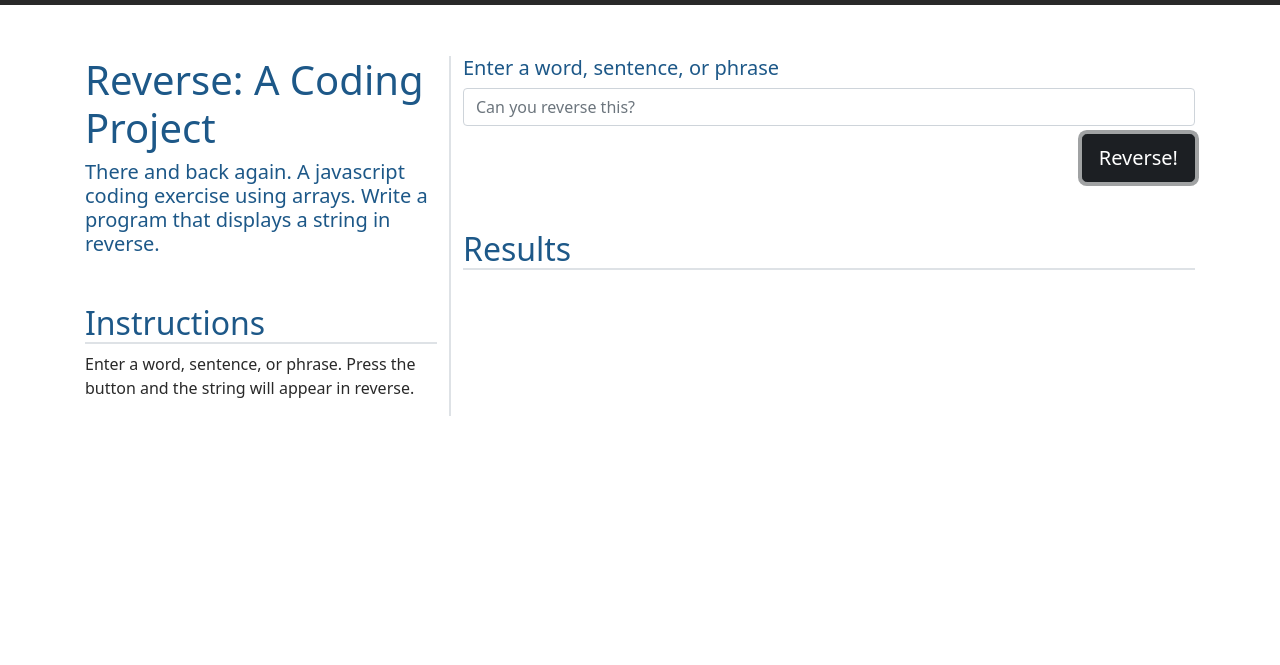
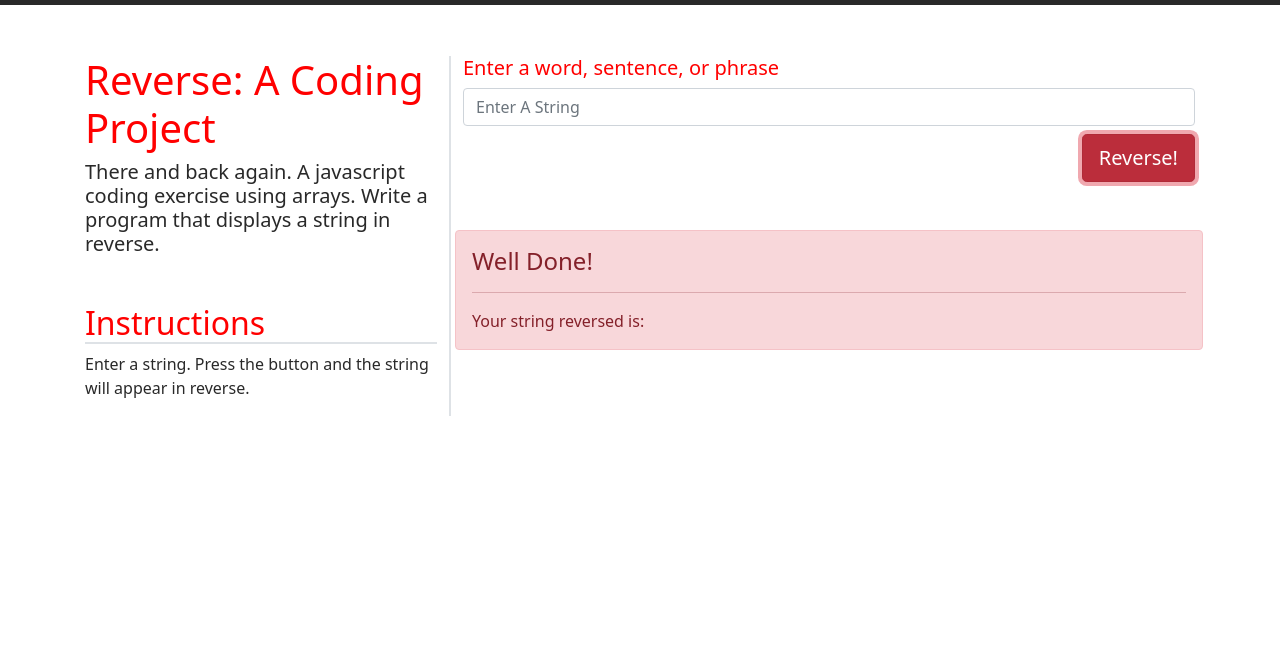
Before and after one commit to Rmassey11/Reverse, a plain HTML site: page app.html in a window 1280 px wide. Both pictures are taken after a click on the button "Reverse!". Shown: the part 52-717 px from the top of the page. Drawn offline with nearby package versions, Linux system fonts and the light colour scheme.

Commit message:
JS written
JS written for Reverse
html and css files adjusted for display

```diff
--- a/app.html
+++ b/app.html
@@ -38,7 +38,7 @@
                         <a class="nav-link" href="/code.html">The Code</a>
                     </li>
                     <li class="nav-item">
-                        <a class="nav-link" target="_blank" href="#">Git Repo</a>
+                        <a class="nav-link" target="_blank" href="https://github.com/Rmassey11/Reverse.git">Git Repo</a>
                     </li>
                     <li class="nav-item">
                         <a class="nav-link" target="_blank" href="#">About</a>
@@ -58,28 +58,27 @@
                         that displays a string in reverse.
                 </h4>
                 <h2 class="mt-5 border-bottom border-2">Instructions</h2>
-                <p>Enter a word, sentence, or phrase. Press the button and the string will appear in reverse.</p>
+                <p>Enter a string. Press the button and the string will appear in reverse.</p>
             </div>
             <div class="col col-lg-8">
                 <div>
                     <h5>Enter a word, sentence, or phrase</h5>
                     <form class="row gy-2 gx-3">
                         <div class="col">
-                            <input id="startString" type="text" class="form-control" placeholder="Can you reverse this?"
-                            aria-label="String">
+                            <input id="userString" type="text" class="form-control" placeholder="Enter A String"
+                            aria-label="Enter A String">
                         </div>
                         <div class="col-12 d-flex justify-content-end">
-                            <button id="btnSubmit" type="button" class="btn btn-dark btn-lg">Reverse!</button>
+                            <button id="btnSubmit" type="button" class="btn btn-danger btn-lg">Reverse!</button>
+                        </div>
+                        <div class="alert alert-danger mt-5 invisible fade show" id="alert" role="alert">
+                            <h4 class="alert-heading">Well Done!</h4>
+                            <hr>
+                            <p class="mb-0" id="msg">
+                                <!--Insert a Message Here-->
+                            </p>
                         </div>
                     </form>
-                    <h2 class="mt-5 border-bottom border-2">Results</h2>
-                    <div class="table-responsive">
-                        <table class="table table-striped table-sm">
-                            <tbody id="results">
-                                <!--Results Go Here-->
-                            </tbody>
-                        </table>
-                    </div>
                 </div>
             </div>
         </div>
@@ -116,6 +115,9 @@
         integrity="sha384-/bQdsTh/da6pkI1MST/rWKFNjaCP5gBSY4sEBT38Q/9RBh9AH40zEOg7Hlq2THRZ" crossorigin="anonymous">
     </script>
     <script src="/js/site.js"></script>
+    <script>
+        document.getElementById("btnSubmit").addEventListener("click", getString);
+    </script>
 </body>
 
 </html>
--- a/css/site.css
+++ b/css/site.css
@@ -17,8 +17,8 @@ footer {
     background-color:var(--dark-color);
 }
 
-h1,h2,h3,h4,h5,h6 {
-    color: var(--primary-color);
+h1,h2,h3,h5,h6 {
+    color: red;
 }
 
 main>.container {
@@ -32,7 +32,7 @@ footer .social>a{
 }
 footer .social>a:hover{
     opacity: 0.90;
-    color: var(--secondary-color);
+    color: red;
 }
 
 .bsicon{
@@ -52,7 +52,7 @@ footer .social>a:hover{
 }
 
 .checklist >li i{
-    color: var(--secondary-color);
+    color: var(--dark-color);
 }
 
 code[class*="language-"],
--- a/js/site.js
+++ b/js/site.js
@@ -1,4 +1,30 @@
-//Call Hello World
-function HelloWorld(){
-    alert("Hello World");
+//Get the string from the page
+//Controller Function
+function getString(){
+    document.getElementById("alert").classList.add("invisible");
+    let userString = document.getElementById("userString").value;
+    let revString = reverseString(userString);
+    displayString(revString);
 }
+
+//Reverse the string
+//Logic Function
+function reverseString(userString){
+    let revString = [];
+
+    //reverse a string using a for loop
+    for (let index = userString.length - 1; index >= 0; index--) {
+        revString += userString[index];
+
+    }
+    return revString
+}
+
+//Display the reversed string to the user
+//View Function
+function displayString(revstring){
+    //write message to the page
+    document.getElementById("msg").innerHTML = `Your string reversed is: ${revstring}`;
+    //show the alert box
+    document.getElementById("alert").classList.remove("invisible");
+}
```
Also changed, not shown: code.html (+31 -5 lines), index.html (+3 -3 lines).
